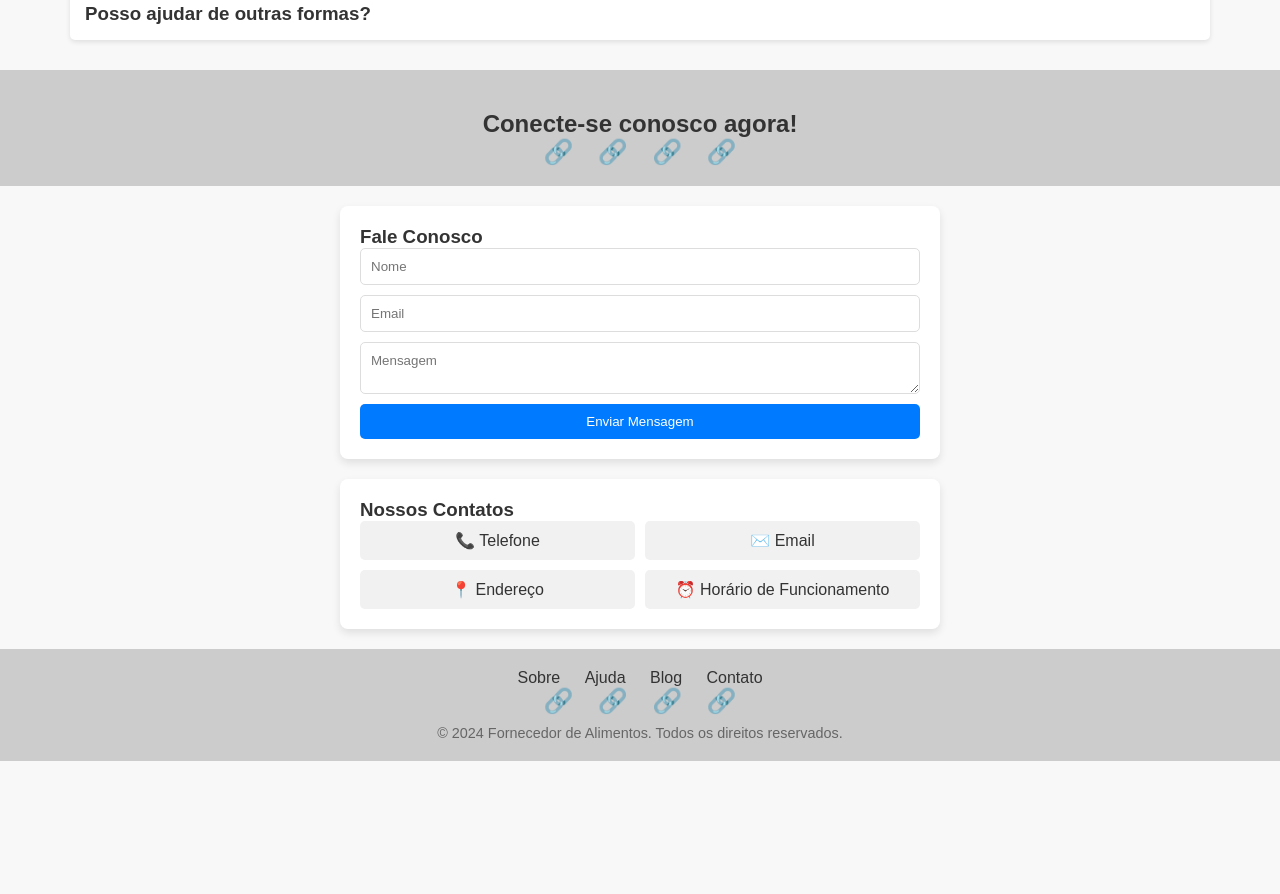
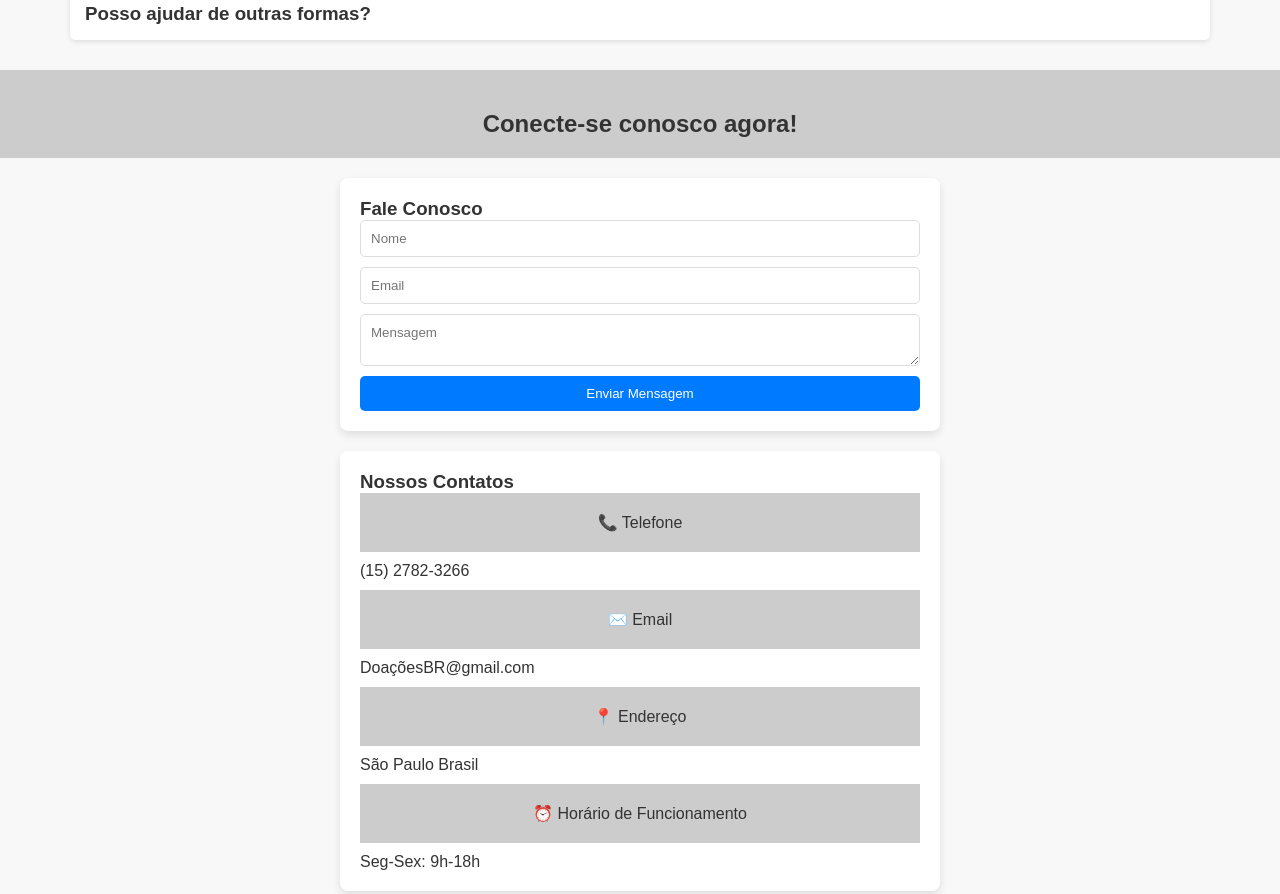
Before and after one commit to Pedro-coder760/Projeto-Inovador, a plain HTML site: page Site/index.html in a window 1280 px wide. Shown: the part 2150-3044 px from the top of the page. Before the commit the page ends 2911 px from the top, so only its background shows below. Drawn offline with Linux system fonts and the light colour scheme.

Commit message:
git push

```diff
--- a/Site/index.html
+++ b/Site/index.html
@@ -114,10 +114,11 @@
     <header>
         <h2>Conecte-se conosco agora!</h2>
         <div class="redes-sociais">
-            <a href="#">🔗</a>
-            <a href="#">🔗</a>
-            <a href="#">🔗</a>
-            <a href="#">🔗</a>
+            <i class="fa-brands fa-facebook-f"></i>
+            <i class="fa-brands fa-x-twitter"></i>
+            <i class="fa-brands fa-instagram"></i>
+            <i class="fa-brands fa-linkedin-in"></i>
+            <i class="fa-brands fa-twitch"></i>
         </div>
     </header>
 
@@ -135,10 +136,14 @@
         <section class="nossos-contatos">
             <h3>Nossos Contatos</h3>
             <div class="contato-info">
-                <div>📞 Telefone</div>
-                <div>✉️ Email</div>
-                <div>📍 Endereço</div>
-                <div>⏰ Horário de Funcionamento</div>
+                <header>📞 Telefone</header>
+                  <p>(15) 2782-3266</p>
+                <header>✉️ Email</header>
+                  <p>DoaçõesBR@gmail.com</p>
+                <header>📍 Endereço</header>
+                  <p>São Paulo Brasil</p>
+                <header>⏰ Horário de Funcionamento</header>
+                  <p>Seg-Sex: 9h-18h</p>
             </div>
         </section>
     </main>
@@ -151,10 +156,11 @@
             <a href="#">Contato</a>
         </nav>
         <div class="redes-sociais">
-            <a href="#">🔗</a>
-            <a href="#">🔗</a>
-            <a href="#">🔗</a>
-            <a href="#">🔗</a>
+            <i class="fa-brands fa-facebook-f"></i>
+            <i class="fa-brands fa-x-twitter"></i>
+            <i class="fa-brands fa-instagram"></i>
+            <i class="fa-brands fa-linkedin-in"></i>
+            <i class="fa-brands fa-twitch"></i>
         </div>
         <p>© 2024 Fornecedor de Alimentos. Todos os direitos reservados.</p>
     </footer>
```
